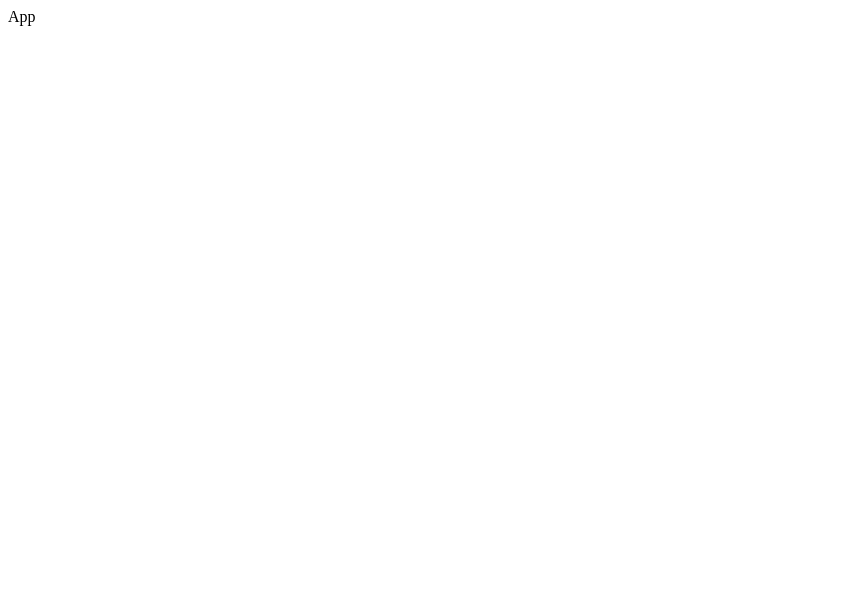
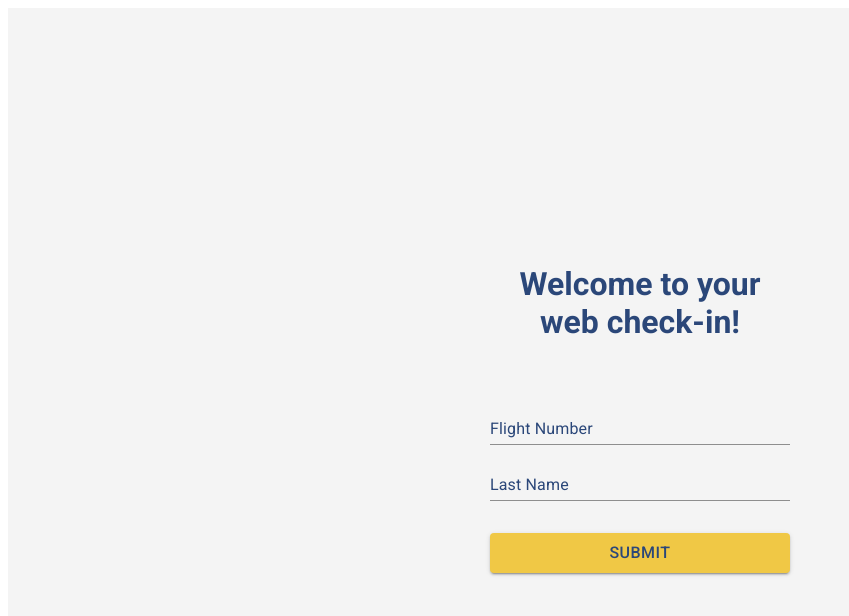
Before and after one commit to ciainis/checkin-app, a React (Vite) app: page / in a window 1280 px wide. Shown: the top 616 px of the page, without its empty margins (0-849 px from the left). Built offline with nearby package versions, Linux system fonts and the light colour scheme.

Commit message:
add layout and search components

```diff
--- a/src/App.js
+++ b/src/App.js
@@ -1,12 +1,17 @@
-import React from "react";
-import { render } from "react-dom";
+import React from 'react';
+import { render } from 'react-dom';
+import { Router } from '@reach/router';
+import Layout from './components/Layout';
+import FlightSearch from './components/FlightSearch';
 
 const App = () => {
   return (
-    <div>
-      App
-    </div>
+    <Layout>
+      <Router>
+        <FlightSearch path="/" />
+      </Router>
+    </Layout>
   );
 };
 
-render(<App />, document.getElementById("root"));
+render(<App />, document.getElementById('root'));
--- /dev/null
+++ b/src/components/FlightSearch.js
@@ -0,0 +1,147 @@
+import React from 'react';
+import { Formik } from 'formik';
+import { navigate } from '@reach/router';
+import TextField from '@material-ui/core/TextField';
+import Button from '@material-ui/core/Button';
+import { makeStyles } from '@material-ui/core/styles';
+import * as Yup from 'yup';
+import axios from 'axios';
+
+const useStyles = makeStyles({
+  headline: {
+    color: '#2B4779',
+    textAlign: 'center',
+  },
+  form: {
+    display: 'flex',
+    flexDirection: 'column',
+    marginTop: '3.5rem',
+  },
+  field: {
+    marginBottom: '0.5rem',
+  },
+  label: {
+    color: '#2B4779',
+  },
+  input: {
+    color: '#2B4779',
+  },
+  button: {
+    marginTop: '1.5rem',
+    fontSize: '1rem',
+    color: '#2B4779',
+    backgroundColor: '#F0C845',
+  },
+});
+
+const FlightSearch = () => {
+  const classes = useStyles();
+
+  return (
+    <>
+      <h1 className={classes.headline}>Welcome to your web check-in!</h1>
+      <Formik
+        initialValues={{ flightNumber: '', lastName: '' }}
+        onSubmit={({ flightNumber, lastName }) =>
+          axios
+            .post('https://app.fakejson.com/q', {
+              token: 'NuE06Dw8hMe60V70cDOHJw',
+              data: {
+                flightNumber,
+                lastName,
+                firstName: 'nameFirst',
+              },
+            })
+            .then(({ data }) => {
+              const user = {
+                firstName: data.firstName,
+                lastName: data.lastName,
+              };
+              localStorage.user = JSON.stringify(user);
+              localStorage.setItem('step1', true);
+              navigate('/checkin');
+            })
+            .catch((err) => console.log(err))
+        }
+        validationSchema={Yup.object().shape({
+          flightNumber: Yup.string().required(
+            'Please provide the flight number'
+          ),
+          lastName: Yup.string().required('Please provide your last name'),
+        })}
+      >
+        {(props) => {
+          const {
+            values,
+            errors,
+            touched,
+            handleChange,
+            handleBlur,
+            handleSubmit,
+            isSubmitting,
+          } = props;
+          return (
+            <form className={classes.form} onSubmit={handleSubmit}>
+              <TextField
+                className={classes.field}
+                error={errors.flightNumber && touched.flightNumber}
+                label="Flight Number"
+                name="flightNumber"
+                value={values.flightNumber}
+                onChange={handleChange}
+                onBlur={handleBlur}
+                helperText={
+                  errors.flightNumber &&
+                  touched.flightNumber &&
+                  errors.flightNumber
+                }
+                InputLabelProps={{
+                  classes: {
+                    root: classes.label,
+                  },
+                }}
+                InputProps={{
+                  classes: {
+                    root: classes.input,
+                  },
+                }}
+              />
+              <TextField
+                className={classes.field}
+                error={errors.lastName && touched.lastName}
+                label="Last Name"
+                name="lastName"
+                value={values.lastName}
+                onChange={handleChange}
+                onBlur={handleBlur}
+                helperText={
+                  errors.lastName && touched.lastName && errors.lastName
+                }
+                InputLabelProps={{
+                  classes: {
+                    root: classes.label,
+                  },
+                }}
+                InputProps={{
+                  classes: {
+                    root: classes.input,
+                  },
+                }}
+              />
+              <Button
+                variant="contained"
+                className={classes.button}
+                type="submit"
+                disabled={isSubmitting}
+              >
+                Submit
+              </Button>
+            </form>
+          );
+        }}
+      </Formik>
+    </>
+  );
+};
+
+export default FlightSearch;
--- /dev/null
+++ b/src/components/Layout.js
@@ -0,0 +1,26 @@
+import React from 'react';
+import { makeStyles } from '@material-ui/core/styles';
+
+const useStyles = makeStyles({
+  root: {
+    fontFamily: 'Roboto, sans',
+    backgroundColor: '#F4F4F4',
+    height: '100vh',
+    display: 'flex',
+    justifyContent: 'center',
+    alignItems: 'center',
+    '&>div': {
+      width: '100%',
+      maxWidth: '300px',
+      padding: '1rem',
+    },
+  },
+});
+
+const Layout = ({ children }) => {
+  const classes = useStyles();
+
+  return <div className={classes.root}>{children}</div>;
+};
+
+export default Layout;
--- a/src/index.html
+++ b/src/index.html
@@ -3,8 +3,12 @@
   <head>
     <meta charset="UTF-8" />
     <meta name="viewport" content="width=device-width, initial-scale=1.0" />
-    <title>React Boilerplate</title>
+    <title>COSI Challenge</title>
     <link rel="stylesheet" href="./style.css" />
+    <link
+      rel="stylesheet"
+      href="https://fonts.googleapis.com/css?family=Roboto:300,400,500,700&display=swap"
+    />
   </head>
 
   <body>
```
Also changed, not shown: package.json (+7 -1 lines), 2 other files (tests, documents, lock files or other folders).
